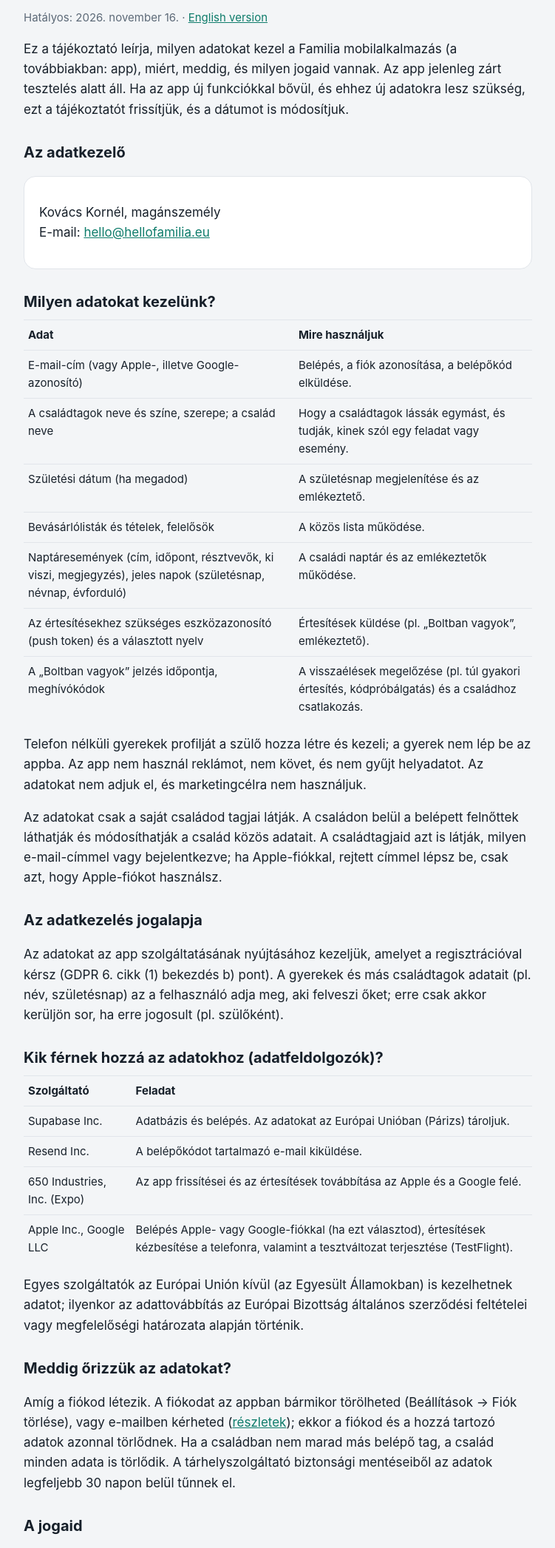
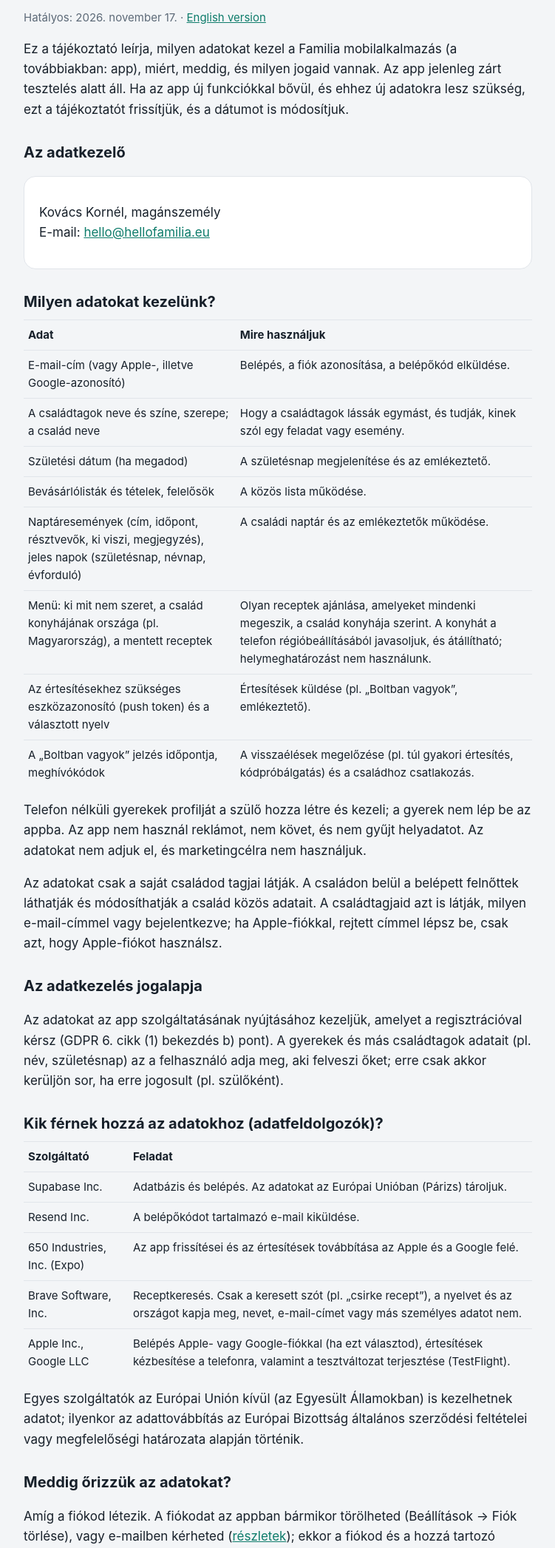
Before and after one commit to sevarafa/hellofamilia-web, a plain HTML site: page adatvedelem/index.html in a window 1280 px wide. Shown: the part 143-2236 px from the top of the page at 74% size, without its empty margins (264-1015 px from the left). Drawn offline with Linux system fonts and the light colour scheme.

Commit message:
Honlap frissítése

```diff
--- a/adatvedelem/index.html
+++ b/adatvedelem/index.html
@@ -11,7 +11,7 @@
 <main>
   <header><img src="/icon.png" alt=""><a href="/">Familia</a></header>
   <h1>Adatvédelmi tájékoztató</h1>
-  <p class="muted">Hatályos: 2026. november 16. · <a href="/privacy/" lang="en">English version</a></p>
+  <p class="muted">Hatályos: 2026. november 17. · <a href="/privacy/" lang="en">English version</a></p>
 
   <p>Ez a tájékoztató leírja, milyen adatokat kezel a Familia mobilalkalmazás (a továbbiakban: app), miért, meddig, és milyen jogaid vannak. Az app jelenleg zárt tesztelés alatt áll. Ha az app új funkciókkal bővül, és ehhez új adatokra lesz szükség, ezt a tájékoztatót frissítjük, és a dátumot is módosítjuk.</p>
 
@@ -28,6 +28,7 @@
     <tr><td>Születési dátum (ha megadod)</td><td>A születésnap megjelenítése és az emlékeztető.</td></tr>
     <tr><td>Bevásárlólisták és tételek, felelősök</td><td>A közös lista működése.</td></tr>
     <tr><td>Naptáresemények (cím, időpont, résztvevők, ki viszi, megjegyzés), jeles napok (születésnap, névnap, évforduló)</td><td>A családi naptár és az emlékeztetők működése.</td></tr>
+    <tr><td>Menü: ki mit nem szeret, a család konyhájának országa (pl. Magyarország), a mentett receptek</td><td>Olyan receptek ajánlása, amelyeket mindenki megeszik, a család konyhája szerint. A konyhát a telefon régióbeállításából javasoljuk, és átállítható; helymeghatározást nem használunk.</td></tr>
     <tr><td>Az értesítésekhez szükséges eszközazonosító (push token) és a választott nyelv</td><td>Értesítések küldése (pl. „Boltban vagyok”, emlékeztető).</td></tr>
     <tr><td>A „Boltban vagyok” jelzés időpontja, meghívókódok</td><td>A visszaélések megelőzése (pl. túl gyakori értesítés, kódpróbálgatás) és a családhoz csatlakozás.</td></tr>
   </table>
@@ -43,6 +44,7 @@
     <tr><td>Supabase Inc.</td><td>Adatbázis és belépés. Az adatokat az Európai Unióban (Párizs) tároljuk.</td></tr>
     <tr><td>Resend Inc.</td><td>A belépőkódot tartalmazó e-mail kiküldése.</td></tr>
     <tr><td>650 Industries, Inc. (Expo)</td><td>Az app frissítései és az értesítések továbbítása az Apple és a Google felé.</td></tr>
+    <tr><td>Brave Software, Inc.</td><td>Receptkeresés. Csak a keresett szót (pl. „csirke recept”), a nyelvet és az országot kapja meg, nevet, e-mail-címet vagy más személyes adatot nem.</td></tr>
     <tr><td>Apple Inc., Google LLC</td><td>Belépés Apple- vagy Google-fiókkal (ha ezt választod), értesítések kézbesítése a telefonra, valamint a tesztváltozat terjesztése (TestFlight).</td></tr>
   </table>
   <p>Egyes szolgáltatók az Európai Unión kívül (az Egyesült Államokban) is kezelhetnek adatot; ilyenkor az adattovábbítás az Európai Bizottság általános szerződési feltételei vagy megfelelőségi határozata alapján történik.</p>
```
Also changed, not shown: index.html (+1 -0 lines), privacy/index.html (+3 -1 lines).
